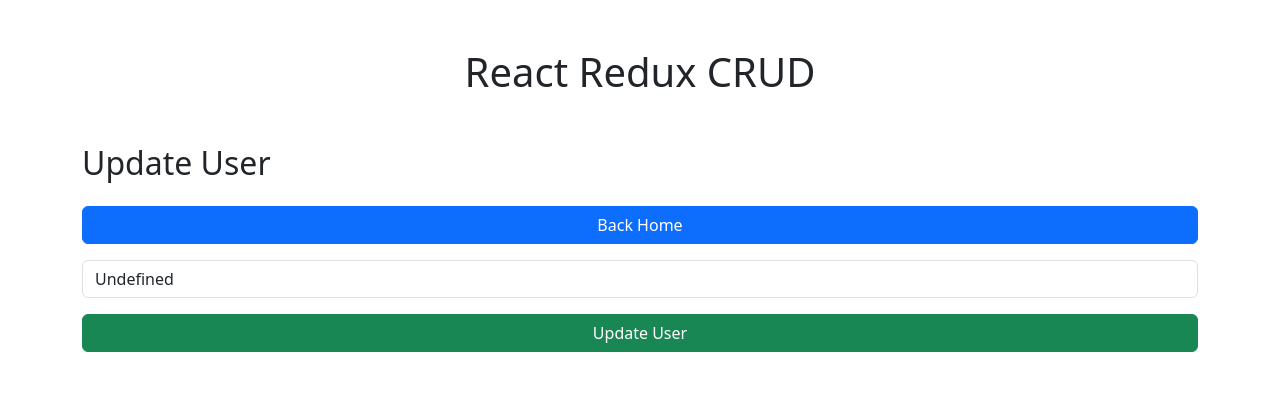
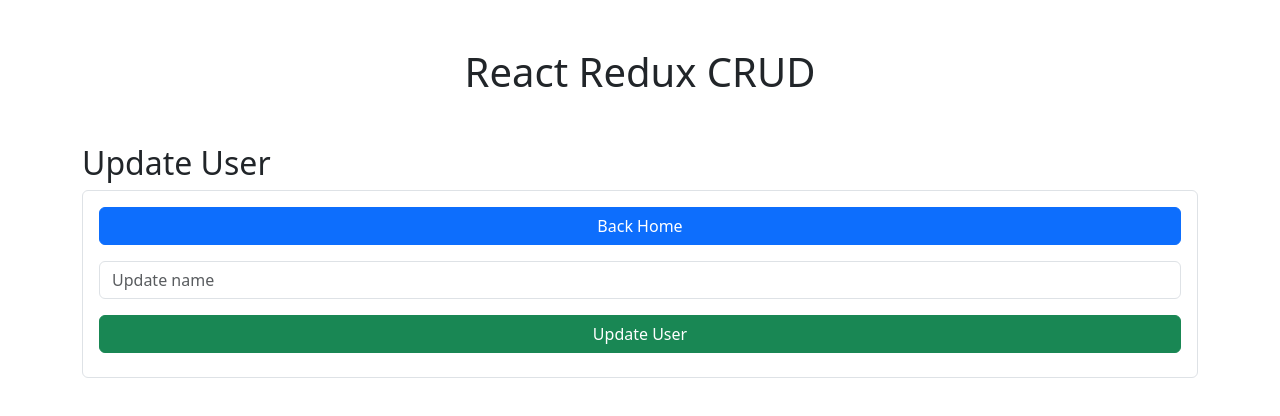
Before and after one commit to MostafaZrour/react-redux-crud, a React (Create React App) app: page /update/1 in a window 1280 px wide. Shown: the top 416 px of the page. Built offline with nearby package versions, Linux system fonts and the light colour scheme.

Commit message:
Add Validation

```diff
--- a/src/components/Add.js
+++ b/src/components/Add.js
@@ -6,11 +6,14 @@ import List from "./List";
 const Add = () => {
   const [name, setName] = useState("");
   const dispatch = useDispatch();
+  const [errors, setErrors] = useState({});
 
   const handleAdd = () => {
     if (name.trim() === "") {
-      alert("Name cannot be empty");
+      setErrors((preError) => ({...preError, name: "Name cannot be empty" }));
       return;
+    }else {
+      setErrors((prevErrors) => ({ ...prevErrors, name: "" }));
     }
     const newUser = { id: Date.now(), name };
     dispatch(addUser(newUser));
@@ -24,14 +27,15 @@ const Add = () => {
           <input
             type="text"
             placeholder="Enter name"
-          className="form-control mb-2"
+            className={`form-control mb-2 ${errors.name ? "is-invalid" : ""}`}
             value={name}
             onChange={(e) => setName(e.target.value)}
           />
+          {errors.name && <div className="invalid-feedback">{errors.name}</div>}
           <button
             type="button"
             onClick={handleAdd}
-          className="btn btn-primary w-100"
+            className="btn btn-primary w-100 my-2"
           >
             Add User
           </button>
--- a/src/components/Update.js
+++ b/src/components/Update.js
@@ -1,12 +1,13 @@
 import React, { useState, useEffect } from "react";
 import { useDispatch, useSelector } from "react-redux";
 import { updateUser } from "../Action";
-import { Link , useNavigate, useParams } from "react-router-dom";
+import { Link, useNavigate, useParams } from "react-router-dom";
 
 const Update = () => {
   const { id } = useParams();
   const navigate = useNavigate();
   const dispatch = useDispatch();
+  const [errors, setErrors] = useState({});
   const user = useSelector((state) =>
     state.users.find((user) => Number(user.id) === Number(id))
   );
@@ -14,13 +15,15 @@ const Update = () => {
   const [name, setName] = useState("");
 
   useEffect(() => {
-    user ? setName(user.name) : setName("Undefined") ;
+    if (user) setName(user.name);
   }, [user]);
 
   const handleUpdate = () => {
     if (name.trim() === "") {
-      alert("Name cannot be empty");
+      setErrors((preError) => ({ ...preError, name: "Name cannot be empty" }));
       return;
+    } else {
+      setErrors((prevErrors) => ({ ...prevErrors, name: "" }));
     }
     const updatedUser = { ...user, name };
     dispatch(updateUser(updatedUser));
@@ -31,15 +34,26 @@ const Update = () => {
   return (
     <div>
       <h2>Update User</h2>
-      <Link className= "btn btn-primary my-3 w-100" to="/" >Back Home</Link>
+      <div className="border rounded p-3 w-100">
+      <Link className="btn btn-primary mb-3 w-100" to="/">
+        Back Home
+      </Link>
         <input
           type="text"
           placeholder="Update name"
-            className="form-control mb-2"
+          className={`form-control mb-2 ${errors.name ? "is-invalid" : ""}`}
           value={name}
           onChange={(e) => setName(e.target.value)}
         />
-          <button type="button" className="btn btn-success w-100 my-2" onClick={handleUpdate}>Update User</button>
+        {errors.name && <div className="invalid-feedback">{errors.name}</div>}
+        <button
+          type="button"
+          className="btn btn-success w-100 my-2"
+          onClick={handleUpdate}
+        >
+          Update User
+        </button>
+      </div>
     </div>
   );
 };
```
Lines whose indentation alone changed are shown as unchanged.
